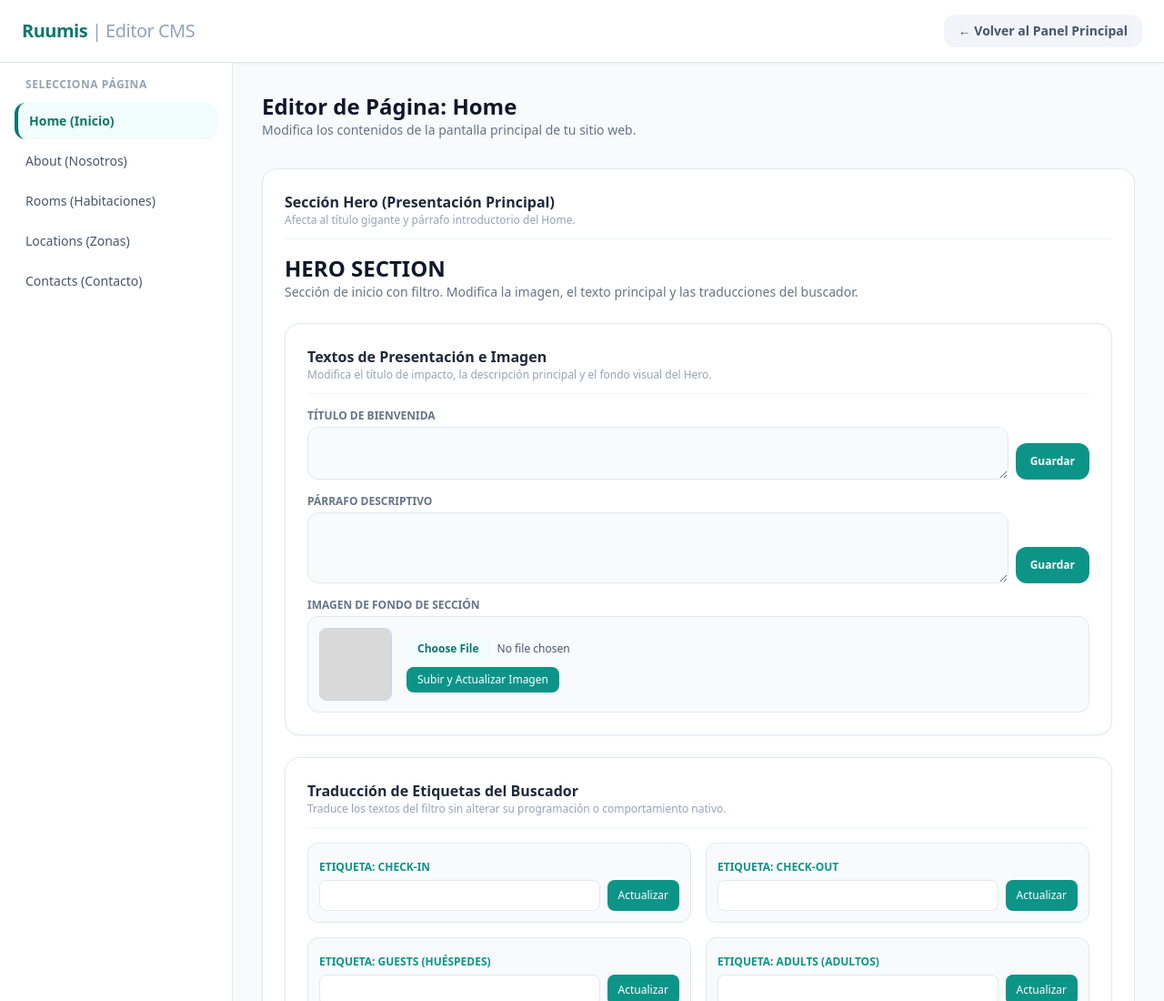
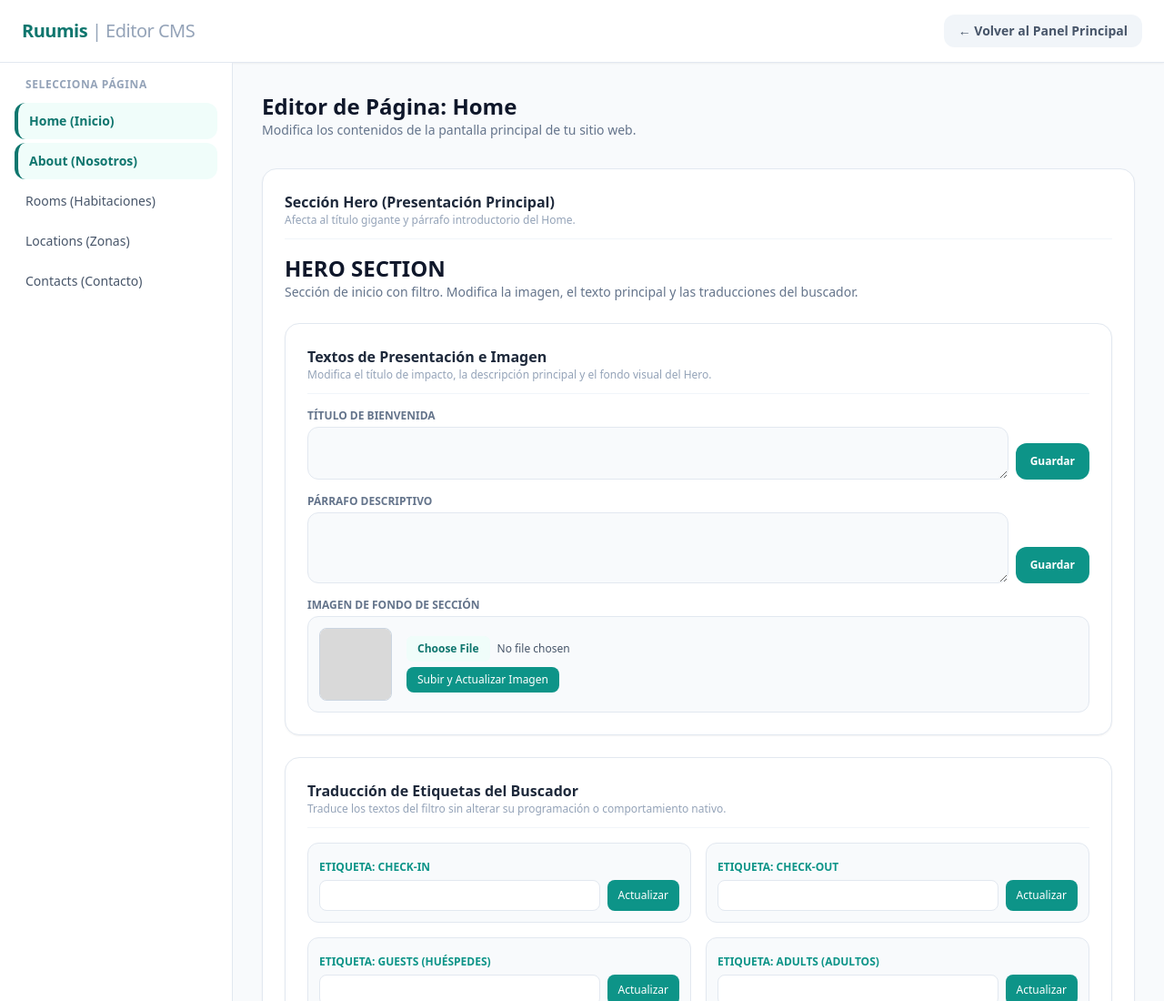
Before and after one commit to manu23w505/ruumis, a website: page public/admin-paginas.html in a window 1280 px wide. Shown: the top 1100 px of the page at 91% size. Drawn offline with nearby package versions, Linux system fonts and the light colour scheme; no server answers; files whose address does not match are found by name.

Commit message:
Actualizacion

```diff
--- a/public/admin-paginas.html
+++ b/public/admin-paginas.html
@@ -33,7 +33,7 @@
                 <button onclick="cambiarPaginaEditor('home')" id="btn-page-home" class="sidebar-item active w-full flex items-center gap-3 px-3 py-2.5 text-sm text-slate-600 rounded-xl hover:bg-slate-50 text-left transition-all">
                     Home (Inicio)
                 </button>
-                <button onclick="cambiarPaginaEditor('about')" id="btn-page-about" class="sidebar-item w-full flex items-center gap-3 px-3 py-2.5 text-sm text-slate-600 rounded-xl hover:bg-slate-50 text-left transition-all">
+                <button onclick="cambiarPaginaEditor('about')" id="btn-page-about" class="sidebar-item active w-full flex items-center gap-3 px-3 py-2.5 text-sm text-slate-600 rounded-xl hover:bg-slate-50 text-left transition-all">
                     About (Nosotros)
                 </button>
                 <button onclick="cambiarPaginaEditor('rooms')" id="btn-page-rooms" class="sidebar-item w-full flex items-center gap-3 px-3 py-2.5 text-sm text-slate-600 rounded-xl hover:bg-slate-50 text-left transition-all">
```
